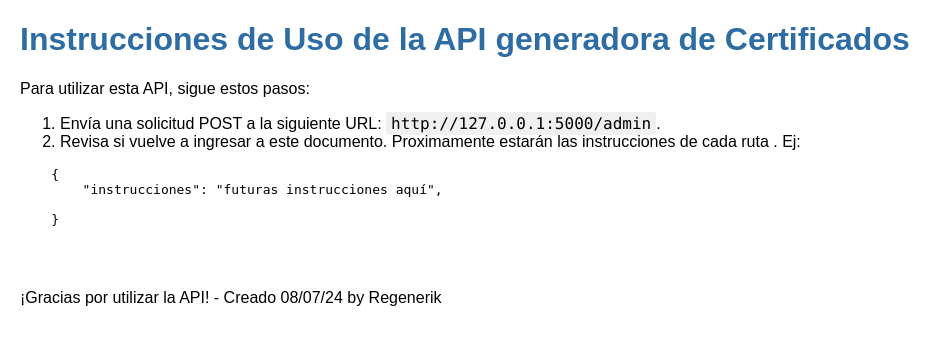
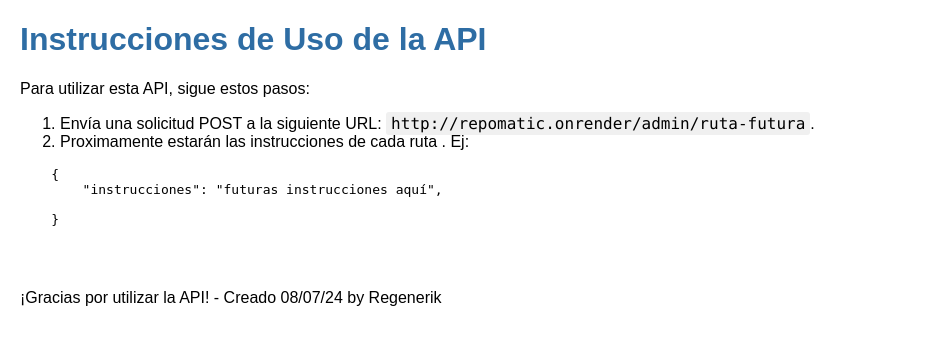
Before and after one commit to regenerik/repomatic-mirror, a Flask app: template templates/instructions.html in a window 1280 px wide. Shown: the top 345 px of the page, without its empty margins (0-951 px from the left). Run offline with Flask 3, Linux system fonts and the light colour scheme; the template is opened without the code that fills it, so the values that code supplies are empty.

Commit message:
fix /base proyect has instructions

```diff
--- a/app.py
+++ b/app.py
@@ -21,7 +21,7 @@ bcrypt = Bcrypt(app)   # para encriptar password
 # REGISTRAR BLUEPRINTS ( POSIBILIDAD DE UTILIZAR EL ENTORNO DE LA app EN OTROS ARCHIVOS Y GENERAR RUTAS EN LOS MISMOS )
 
 
-app.register_blueprint(admin_bp, url_prefix='/admin')  # poder registrarlo como un blueprint ( parte del app )
+app.register_blueprint(admin_bp)  # poder registrarlo como un blueprint ( parte del app )
                                                        # y si queremos podemos darle toda un path base como en el ejemplo '/admin'
 
 app.register_blueprint(public_bp, url_prefix='/public')  # blueprint public_bp
--- a/templates/instructions.html
+++ b/templates/instructions.html
@@ -3,7 +3,7 @@
 
 <head>
     <meta charset="UTF-8">
-    <title>Instrucciones de Uso de la API Repomatic v1.1.1</title>
+    <title>Instrucciones de Uso de la API Repomatic - Sección /admin - v1.1.1</title>
     <style>
         body {
             font-family: Arial, sans-serif;
@@ -30,12 +30,12 @@
 <body>
     <div>
 
-        <h1>Instrucciones de Uso de la API generadora de Certificados</h1>
+        <h1>Instrucciones de Uso de la API</h1>
         <p>Para utilizar esta API, sigue estos pasos:</p>
         <ol>
-            <li>Envía una solicitud POST a la siguiente URL: <code>http://127.0.0.1:5000/admin</code>.
+            <li>Envía una solicitud POST a la siguiente URL: <code>http://repomatic.onrender/admin/ruta-futura</code>.
             </li>
-            <li>Revisa si vuelve a ingresar a este documento. Proximamente estarán las instrucciones de cada ruta . Ej:
+            <li>Proximamente estarán las instrucciones de cada ruta . Ej:
             </li>
         </ol>
         <pre>
```
